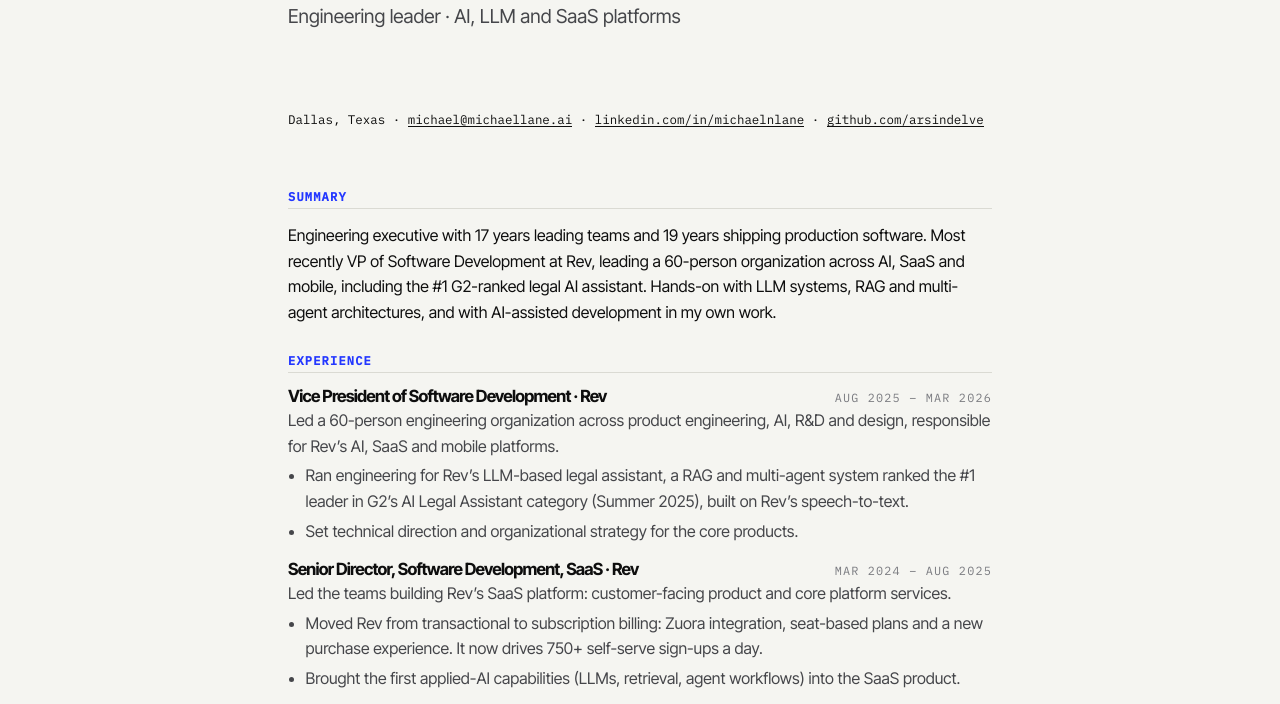
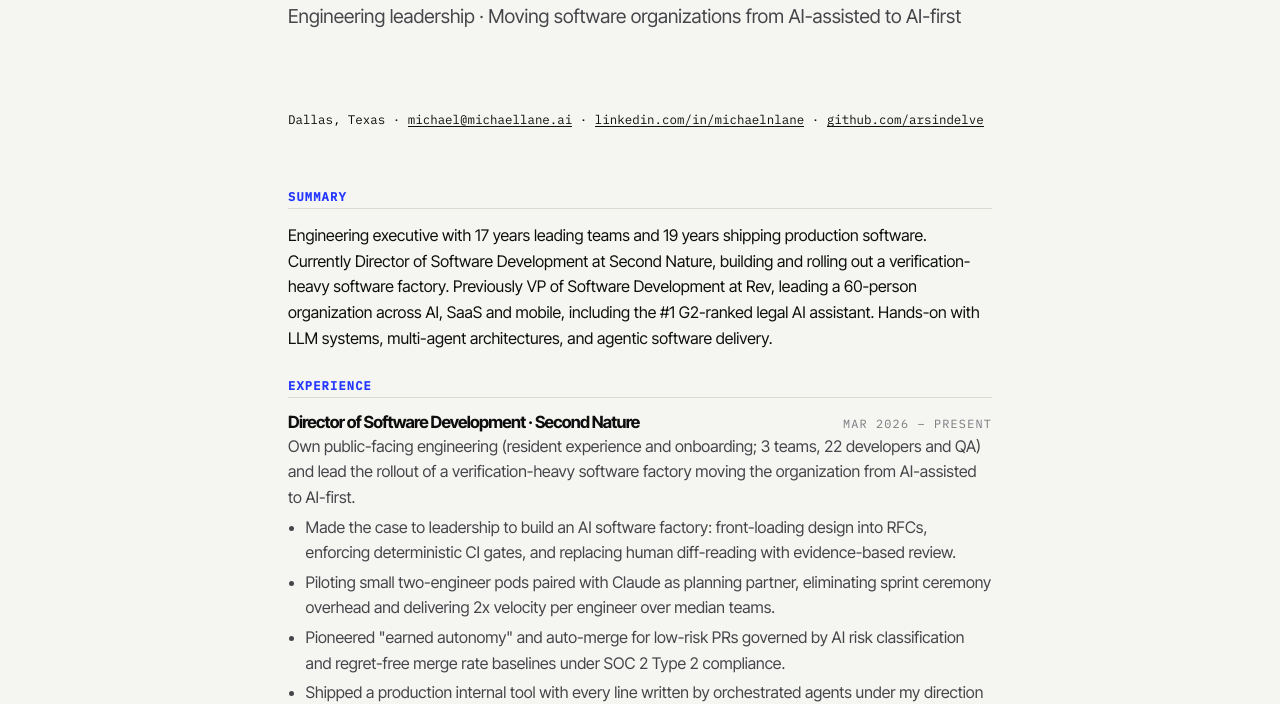
Before and after one commit to arsindelve/michaellane.ai, an Astro site: page /resume in a window 1280 px wide. Shown: the part 270-974 px from the top of the page. Built offline with nearby package versions, Linux system fonts and the light colour scheme; Astro itself is replaced by a stand-in of ours.

Commit message:
Add Second Nature software factory experience and case study

```diff
--- a/src/data/site.ts
+++ b/src/data/site.ts
@@ -24,6 +24,22 @@ export type Role = {
 // Most recent first. The three most recent companies get the full treatment;
 // the rest render compactly.
 export const roles: Role[] = [
+  {
+    company: 'Second Nature',
+    title: 'Director of Software Development',
+    start: 'Mar 2026',
+    end: 'Present',
+    place: 'Raleigh, NC (remote)',
+    summary:
+      'Own public-facing engineering (resident experience and onboarding; 3 teams, 22 developers and QA) and lead the rollout of a verification-heavy software factory moving the organization from AI-assisted to AI-first.',
+    points: [
+      'Made the case to leadership to build an AI software factory: front-loading design into RFCs, enforcing deterministic CI gates, and replacing human diff-reading with evidence-based review.',
+      'Piloting small two-engineer pods paired with Claude as planning partner, eliminating sprint ceremony overhead and delivering 2x velocity per engineer over median teams.',
+      'Pioneered "earned autonomy" and auto-merge for low-risk PRs governed by AI risk classification and regret-free merge rate baselines under SOC 2 Type 2 compliance.',
+      'Shipped a production internal tool with every line written by orchestrated agents under my direction in 2 days against a 6-week estimate, now in daily use.',
+    ],
+    stack: 'Node.js on AWS',
+  },
   {
     company: 'Rev',
     title: 'Vice President of Software Development',
--- a/src/pages/index.astro
+++ b/src/pages/index.astro
@@ -23,7 +23,7 @@ const shift = [
   { year: '2026', what: 'Unopened Worlds, this site', how: 'AI writes the implementation. I own every decision.', ai: 0.9 },
 ];
 
-const career = ['Rev', 'Cart.com', 'Sesami', 'Premier Designs', 'OrderEase', 'Kobo', 'Toolbox', 'Logitech'];
+const career = ['Second Nature', 'Rev', 'Cart.com', 'Sesami', 'Premier Designs', 'OrderEase', 'Kobo', 'Toolbox', 'Logitech'];
 ---
 
 <Base title="Michael Lane · Engineering Leader">
--- a/src/pages/resume.astro
+++ b/src/pages/resume.astro
@@ -11,7 +11,7 @@ import { person, roles, projects, education } from '../data/site';
 
     <header>
       <h1>{person.name}</h1>
-      <p class="tag">Engineering leader · AI, LLM and SaaS platforms</p>
+      <p class="tag">Engineering leadership · Moving software organizations from AI-assisted to AI-first</p>
       <p class="contact">
         {person.location} · <a href={`mailto:${person.email}`}>{person.email}</a> ·
         <a href={person.linkedin}>linkedin.com/in/michaelnlane</a> · <a href={person.github}>github.com/arsindelve</a>
@@ -21,10 +21,11 @@ import { person, roles, projects, education } from '../data/site';
     <section>
       <h2>Summary</h2>
       <p>
-        Engineering executive with 17 years leading teams and 19 years shipping production software. Most recently VP
-        of Software Development at Rev, leading a 60-person organization across AI, SaaS and mobile, including the #1
-        G2-ranked legal AI assistant. Hands-on with LLM systems, RAG and multi-agent architectures, and with
-        AI-assisted development in my own work.
+        Engineering executive with 17 years leading teams and 19 years shipping production software. Currently Director
+        of Software Development at Second Nature, building and rolling out a verification-heavy software factory.
+        Previously VP of Software Development at Rev, leading a 60-person organization across AI, SaaS and mobile,
+        including the #1 G2-ranked legal AI assistant. Hands-on with LLM systems, multi-agent architectures, and
+        agentic software delivery.
       </p>
     </section>
 
```
Also changed, not shown: src/content/work/second-nature-software-factory.md (added, +37 -0 lines).
